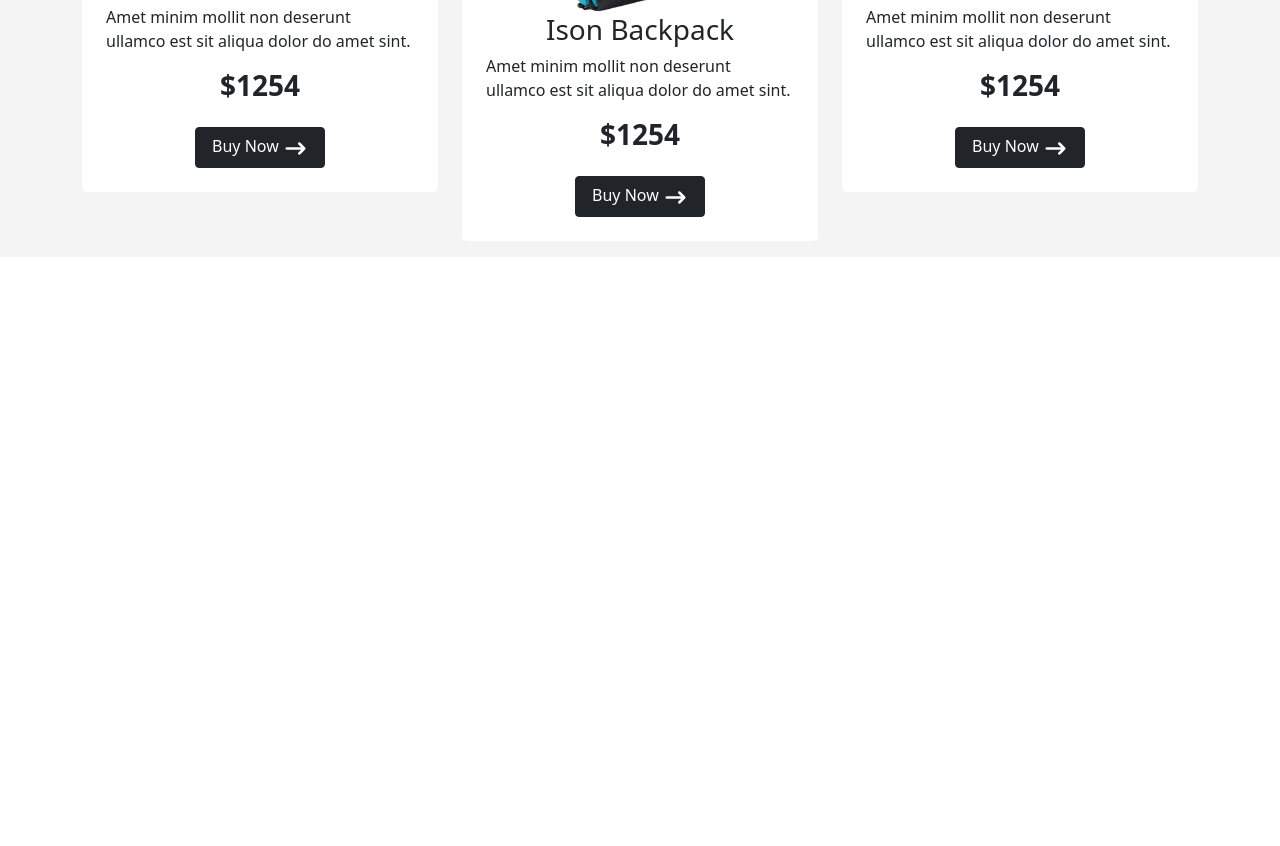
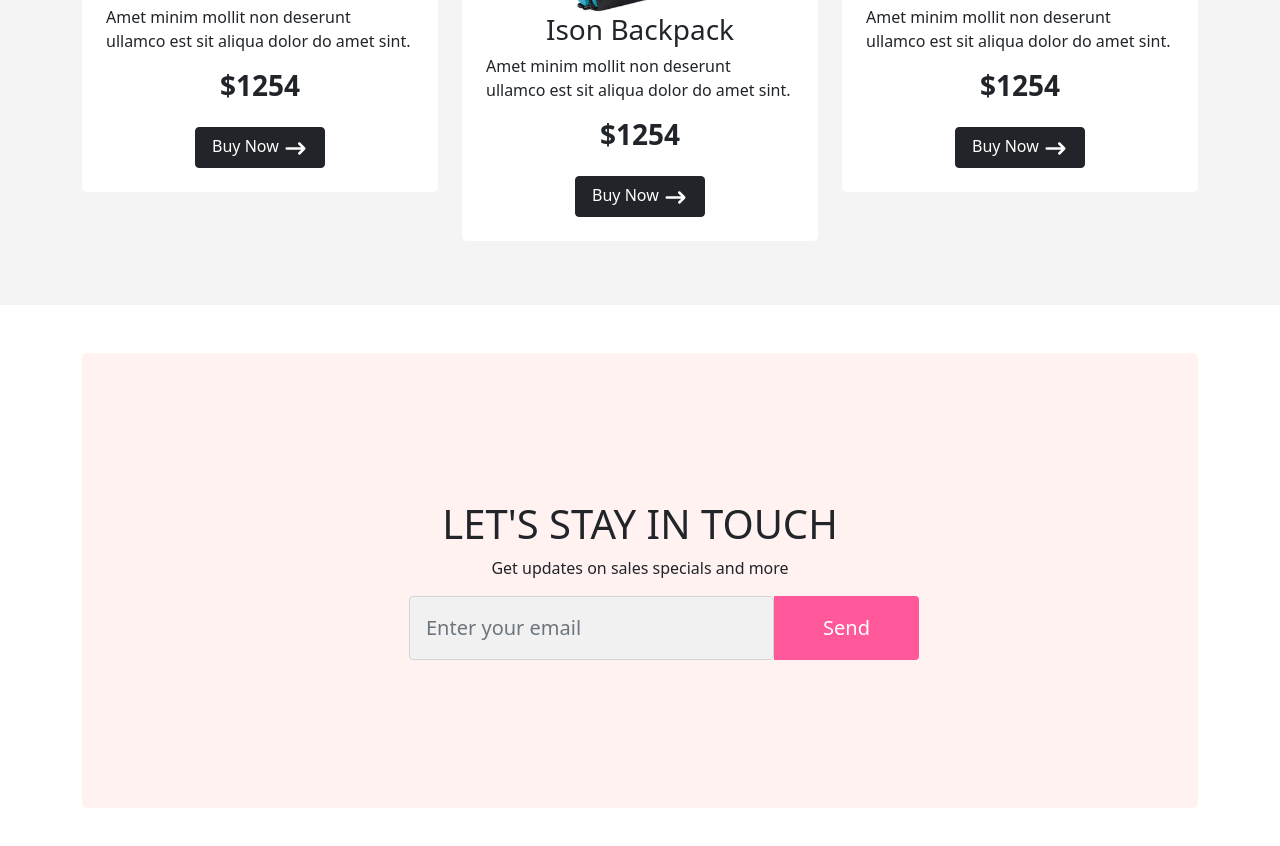
Before and after one commit to Rasel105/Panda-with-Bootstrap, a plain HTML site: page index.html in a window 1280 px wide. Shown: the part 1270-2116 px from the top of the page. Before the commit the page ends 1527 px from the top, so only its background shows below. Drawn offline with nearby package versions, Linux system fonts and the light colour scheme.

Commit message:
bottom added

```diff
--- a/css/style.css
+++ b/css/style.css
@@ -13,3 +13,11 @@
 .card-body-bg {
     background-color: #f4f4f4;
 }
+
+.touch-section {
+    background-color: #fff2f1;
+}
+
+.button-color {
+    background-color: #ff589b;
+}
--- a/index.html
+++ b/index.html
@@ -16,9 +16,6 @@
     <header>
         <nav class="navbar navbar-expand-lg navbar-light">
             <div class="container">
-                <button class="navbar-toggler" type="button" data-bs-toggle="collapse" data-bs-target="#navbarTogglerDemo03" aria-controls="navbarTogglerDemo03" aria-expanded="false" aria-label="Toggle navigation">
-            <span class="navbar-toggler-icon"></span>
-          </button>
                 <a class="navbar-brand" href="#">
                     <img src="/images/logo.png" alt="" />
                 </a>
@@ -167,7 +164,7 @@
             </div>
             <!-- card-section for Bagpack -->
             <section>
-                <div class="container">
+                <div class="container pb-5">
                     <div class="d-flex my-3 justify-content-between align-items-center">
                         <h3 class="mt-4 fw-bold">Backpack</h3>
                         <a class="text-warning btn fw-bold" href="">See All</a>
@@ -265,6 +262,20 @@
             </section>
         </section>
     </main>
+    <footer>
+        <div class="container">
+            <div style="height: 455px" class="d-flex flex-column justify-content-center align-items-center touch-section p-5 my-5 rounded-3">
+                <h1>LET'S STAY IN TOUCH</h1>
+                <p>Get updates on sales specials and more</p>
+                <form class="d-flex w-50 ms-5">
+                    <input class="form-control p-3 fs-5 rounded-start" style="background-color: #f1f1f1" type="search" placeholder="Enter your email" aria-label="Search" />
+                    <div class="bag-color text-center d-flex justify-content-center rounded-end">
+                        <button class="btn fs-5 text-white px-5">Send</button>
+                    </div>
+                </form>
+            </div>
+        </div>
+    </footer>
     <!-- Bootstrap CDN JS  -->
     <script src="https://cdn.jsdelivr.net/npm/bootstrap@5.1.3/dist/js/bootstrap.bundle.min.js" integrity="sha384-ka7Sk0Gln4gmtz2MlQnikT1wXgYsOg+OMhuP+IlRH9sENBO0LRn5q+8nbTov4+1p" crossorigin="anonymous"></script>
 </body>
```
